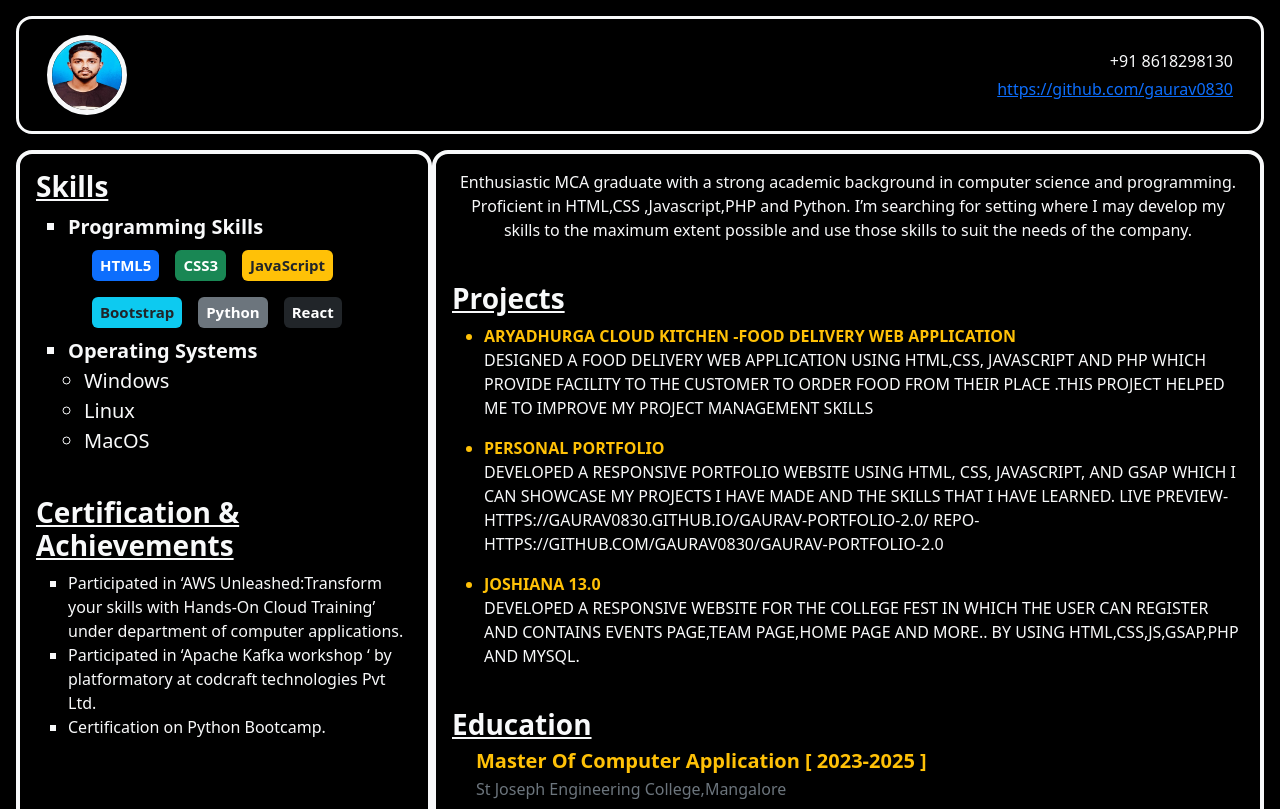
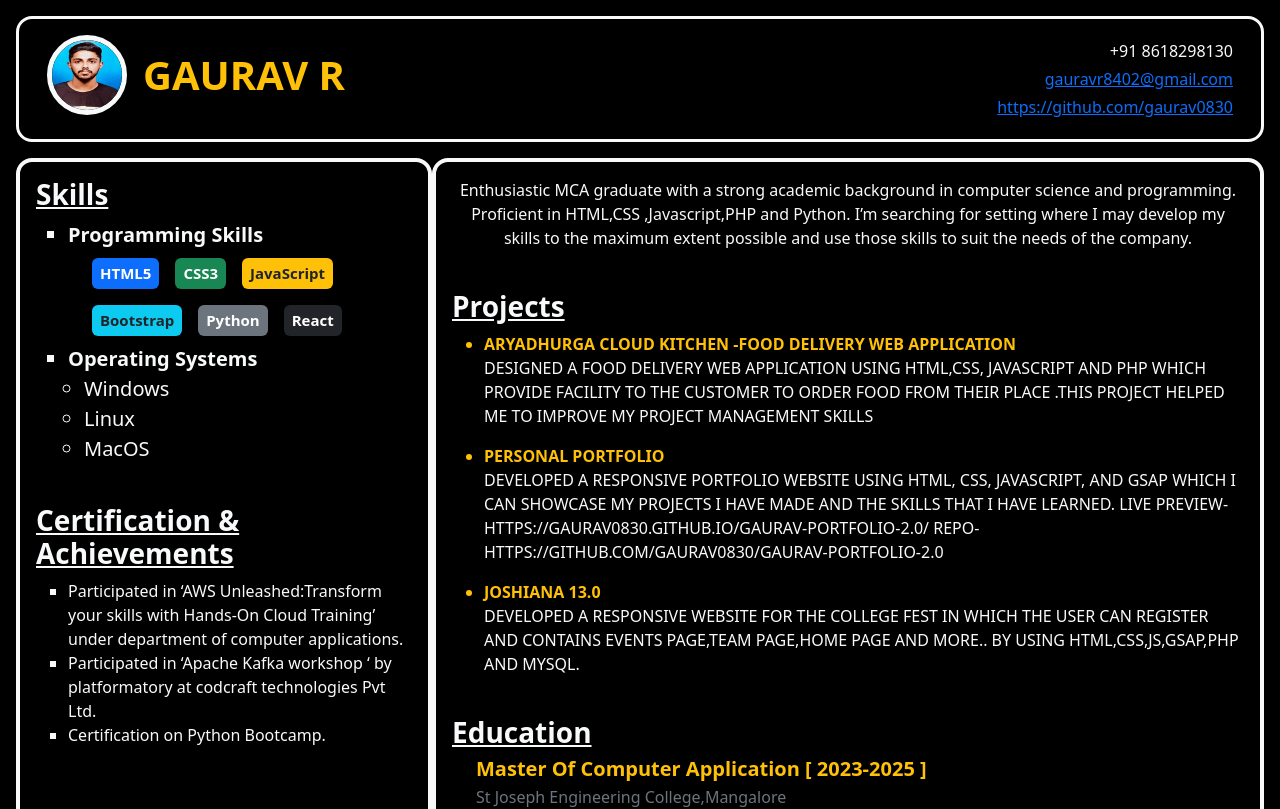
Before and after one commit to gaurav0830/resume-page-gaurav-, a plain HTML site: page index.html in a window 1280 px wide. Shown: the top 809 px of the page. Drawn offline with nearby package versions, Linux system fonts and the light colour scheme.

Commit message:
Update index.html

```diff
--- a/index.html
+++ b/index.html
@@ -12,13 +12,15 @@
         <div class="container-fluid border border-3 border-light rounded-4 ">
             <div class="row d-flex align-items-center justify-content-between px-3 py-3">
                 <!-- Left Column -->
-                <div class="col-6 col-md-6 d-flex justify-content-start">
+                <div class="col-12 col-md-6 d-flex justify-content-start">
                     <img class="rounded-circle border border-5 border-light" src="gaurav_photo.jpg" alt="Gaurav's Photo" width="80" height="80">
+                    <h1 class="text-warning fw-bold p-3">GAURAV R</h1>
                 </div>
 
                 <!-- Right Column -->
-                <div class="col-6 col-md-6 text-end fs-6">
+                <div class="col-12 col-md-6 text-end fs-6">
                     <p class="mb-1">+91 8618298130</p>
+                    <p class="mb-1 " ><a href="mailto:gauravr8402@gmail.com">gauravr8402@gmail.com</a></p>
                     <p class="mb-0 fs-6"><a href=" https://github.com/gaurav0830"> https://github.com/gaurav0830</a></p>
                 </div>
             </div>
```
